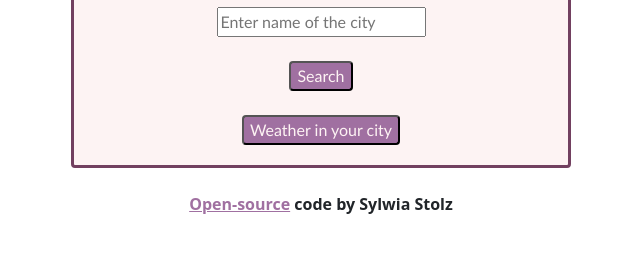
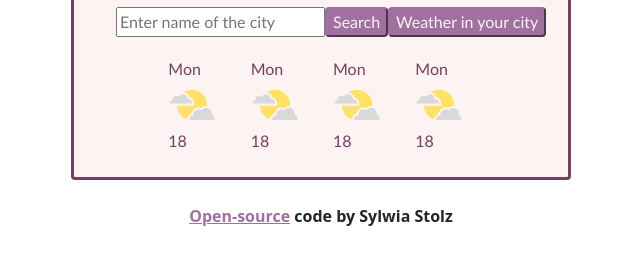
Before and after one commit to sylwiastolz/WeatherAppHomework, a website built with Parcel: page index.html in a window 1280 px wide. Shown: the part 142-406 px from the top of the page, without its empty margins (319-959 px from the left). Built offline with nearby package versions, Linux system fonts and the light colour scheme; no server answers.

Commit message:
primary forecast

```diff
--- a/index.html
+++ b/index.html
@@ -60,12 +60,25 @@
             placeholder="Enter name of the city"
             autocomplete="of"
           />
-          <br /><br />
-          <button>Search</button>
+          <input class="button" type="submit" value="Search" />
           <br />
-          <br />
-          <button id="currentLocation">Weather in your city</button>
+          <input
+            class="button"
+            type="submit"
+            id="currentLocation"
+            value="Weather in your city"
+          />
         </form>
+      </br>
+        <div class="row" class="weather-forecast">
+            <div class="col-2"></div>
+          <div class="col-2"><span class"day">Mon</span><div><img src="partly_cloudy.png"/></div><span>18</span> </div>
+          <div class="col-2"><span class"day">Mon</span><div><img src="partly_cloudy.png"/></div><span>18</span> </div>
+          <div class="col-2"><span class"day">Mon</span><div><img src="partly_cloudy.png"/></div><span>18</span> </div>
+          <div class="col-2"><span class"day">Mon</span><div><img src="partly_cloudy.png"/></div><span>18</span> </div>
+          <div class="col-2"></div>
+        </div>
+      </br>
       </div>
     </div>
     <br />
--- a/src/styles.css
+++ b/src/styles.css
@@ -18,7 +18,10 @@ ul {
   margin-top: 15px;
 }
 .console {
+  position: relative;
+  right: -30px;
   text-align: center;
+  display: inline-flex;
 }
 
 form {
@@ -39,10 +42,11 @@ form {
   color: #a070a1;
   cursor: default;
 }
-button {
+.button {
   background-color: #a070a1;
   color: #fdf3f3;
   border-radius: 4px;
+  border-color: #a070a1;
 }
 .signature {
   text-align: center;
```
